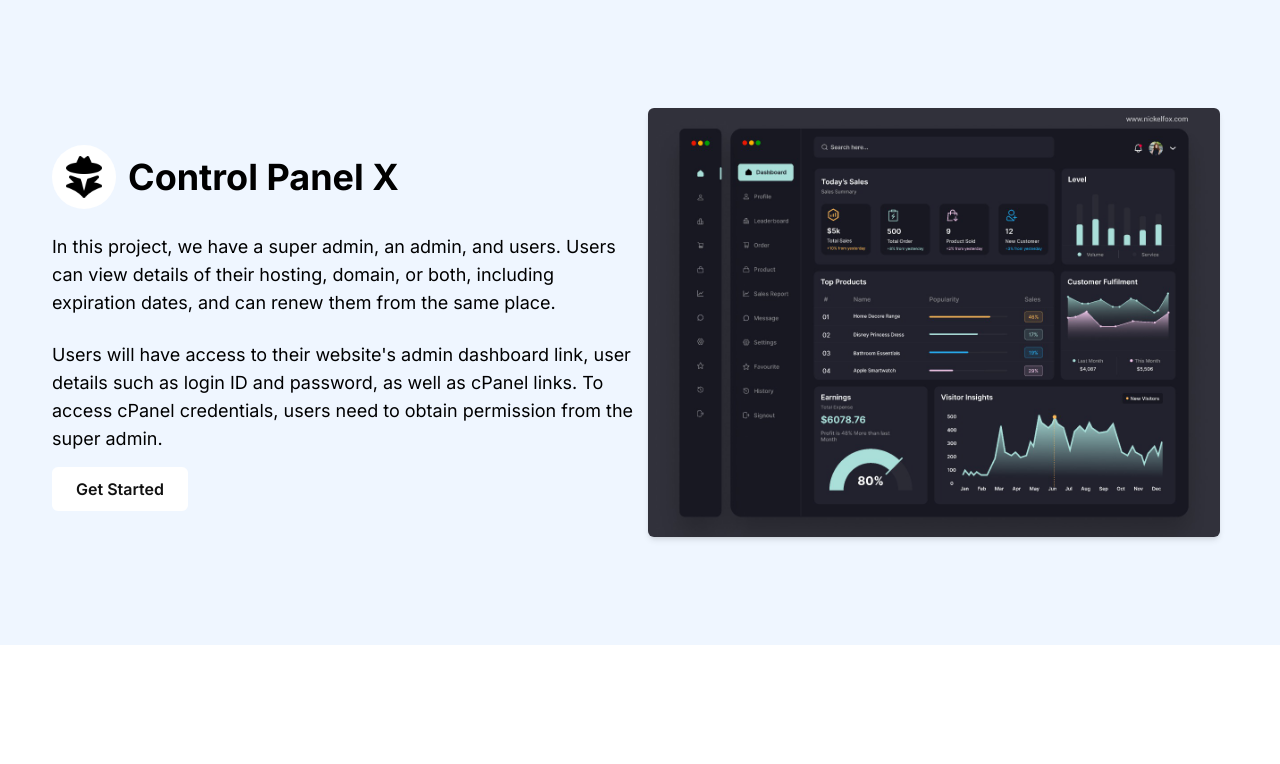
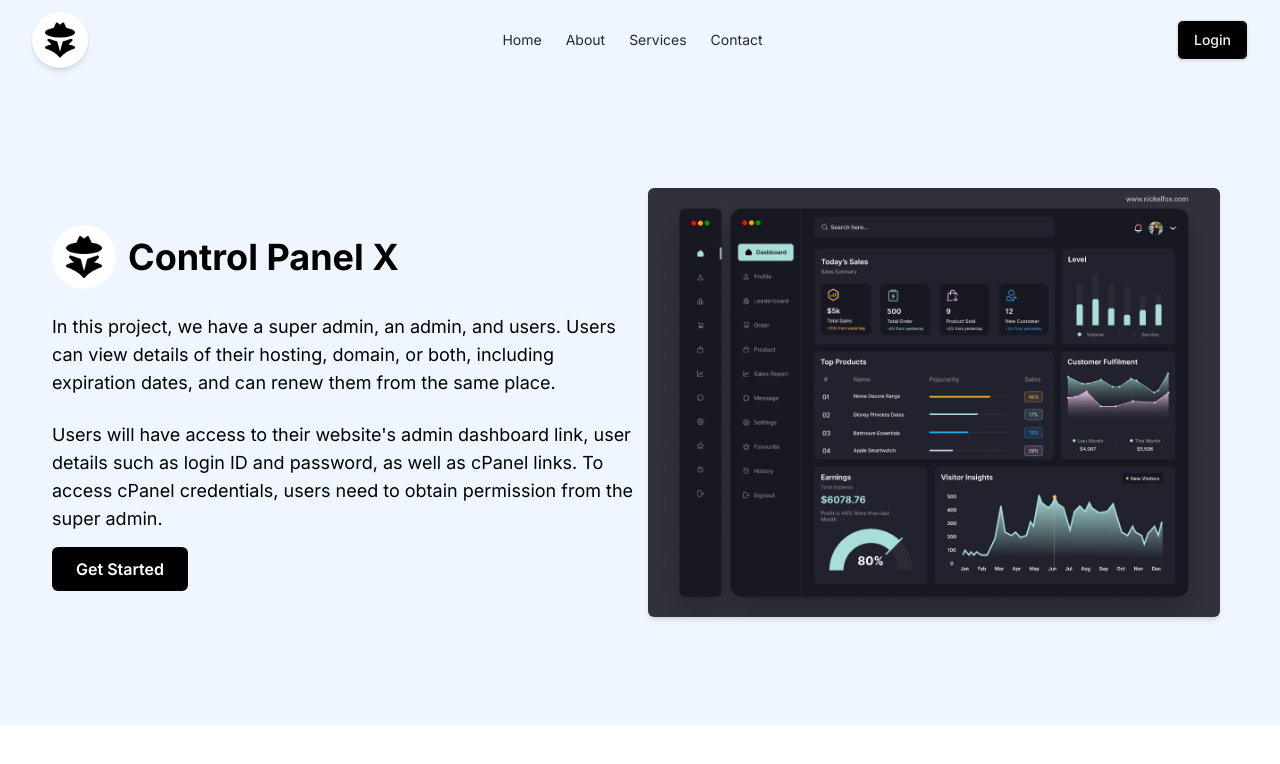
Before and after one commit to riteshk-007/ControlPanelX, a Next.js app: page / in a window 1280 px wide. Shown: the top 764 px of the page. Built offline with nearby package versions, Linux system fonts and the light colour scheme.

Commit message:
feat: Improve HeroSection component layout and add Navbar

```diff
--- a/app/components/Hero.jsx
+++ b/app/components/Hero.jsx
@@ -1,9 +1,12 @@
 import Image from "next/image";
 import Link from "next/link";
 import React from "react";
+import Navbar from "./Navbar";
 
 const HeroSection = () => {
   return (
+    <>
+      <Navbar />
       <div className="py-12 md:py-20 px-4 md:px-8">
         <div className="w-full md:p-5 mx-auto flex flex-col md:flex-row items-center justify-between">
           <div className="md:w-1/2 mb-8 md:mb-0">
@@ -17,7 +20,9 @@ const HeroSection = () => {
                   className="w-12 h-auto"
                 />
               </div>
-            <h1 className="text-3xl md:text-4xl font-bold">Control Panel X</h1>
+              <h1 className="text-3xl md:text-4xl font-bold">
+                Control Panel X
+              </h1>
             </div>
             <p className="text-lg mb-6">
               In this project, we have a super admin, an admin, and users. Users
@@ -25,14 +30,14 @@ const HeroSection = () => {
               expiration dates, and can renew them from the same place.
             </p>
             <p className="text-lg mb-6">
-            Users will have access to their website&apos;s admin dashboard link,
-            user details such as login ID and password, as well as cPanel links.
-            To access cPanel credentials, users need to obtain permission from
-            the super admin.
+              Users will have access to their website&apos;s admin dashboard
+              link, user details such as login ID and password, as well as
+              cPanel links. To access cPanel credentials, users need to obtain
+              permission from the super admin.
             </p>
             <Link
               href="/login-user"
-            className="bg-white text-[#111] px-6 py-3 rounded-md font-semibold"
+              className="bg-black text-white px-6 py-3 rounded-md font-semibold"
             >
               Get Started
             </Link>
@@ -48,6 +53,7 @@ const HeroSection = () => {
           </div>
         </div>
       </div>
+    </>
   );
 };
 
--- a/app/components/Navbar.jsx
+++ b/app/components/Navbar.jsx
@@ -60,7 +60,7 @@ const Navbar = () => {
                 </Link>
                 <li>
                   <Link
-                    className="text-gray-200 transition-all  hover:text-gray-200/75"
+                    className="text-gray-800 transition-all  hover:text-gray-800/75"
                     onClick={() => setShow(false)}
                     href="/"
                   >
@@ -70,7 +70,7 @@ const Navbar = () => {
 
                 <li>
                   <Link
-                    className="text-gray-200 transition-all  hover:text-gray-200/75"
+                    className="text-gray-800 transition-all  hover:text-gray-800/75"
                     onClick={() => setShow(false)}
                     href="/"
                   >
@@ -80,7 +80,7 @@ const Navbar = () => {
 
                 <li>
                   <Link
-                    className="text-gray-200 transition-all  hover:text-gray-200/75"
+                    className="text-gray-800 transition-all  hover:text-gray-800/75"
                     onClick={() => setShow(false)}
                     href="/"
                   >
@@ -91,7 +91,7 @@ const Navbar = () => {
 
                 <li>
                   <Link
-                    className="text-gray-200 transition-all  hover:text-gray-200/75"
+                    className="text-gray-800 transition-all  hover:text-gray-800/75"
                     onClick={() => setShow(false)}
                     href="/"
                   >
@@ -131,7 +131,7 @@ const Navbar = () => {
               <Link href="/login-user">
                 <Button
                   variant="outline"
-                  className="text-black bg-gray-100 shadow"
+                  className="shadow bg-black text-muted hover:bg-gray-800 hover:text-white"
                 >
                   Login
                 </Button>
--- a/app/components/Skeleton.jsx
+++ b/app/components/Skeleton.jsx
@@ -3,7 +3,7 @@ import { Skeleton } from "@/components/ui/skeleton";
 const SkeletonCard = () => {
   return (
     <div>
-      <Skeleton className="w-full h-[70px] rounded" />
+      <Skeleton className="w-full h-[70px] rounded  bg-gray-400" />
     </div>
   );
 };
--- a/app/components/UserAmt.jsx
+++ b/app/components/UserAmt.jsx
@@ -10,7 +10,9 @@ const UserAmt = ({ session }) => {
 
   // get user all amount
   useEffect(() => {
-    dispatch(getUserTotalAmount(session?.user?.id));
+    if (session?.user?.id) {
+      dispatch(getUserTotalAmount(session?.user?.id));
+    }
   }, [dispatch, session?.user?.id]);
 
   // get user total amount
```
Lines whose indentation alone changed are shown as unchanged.
